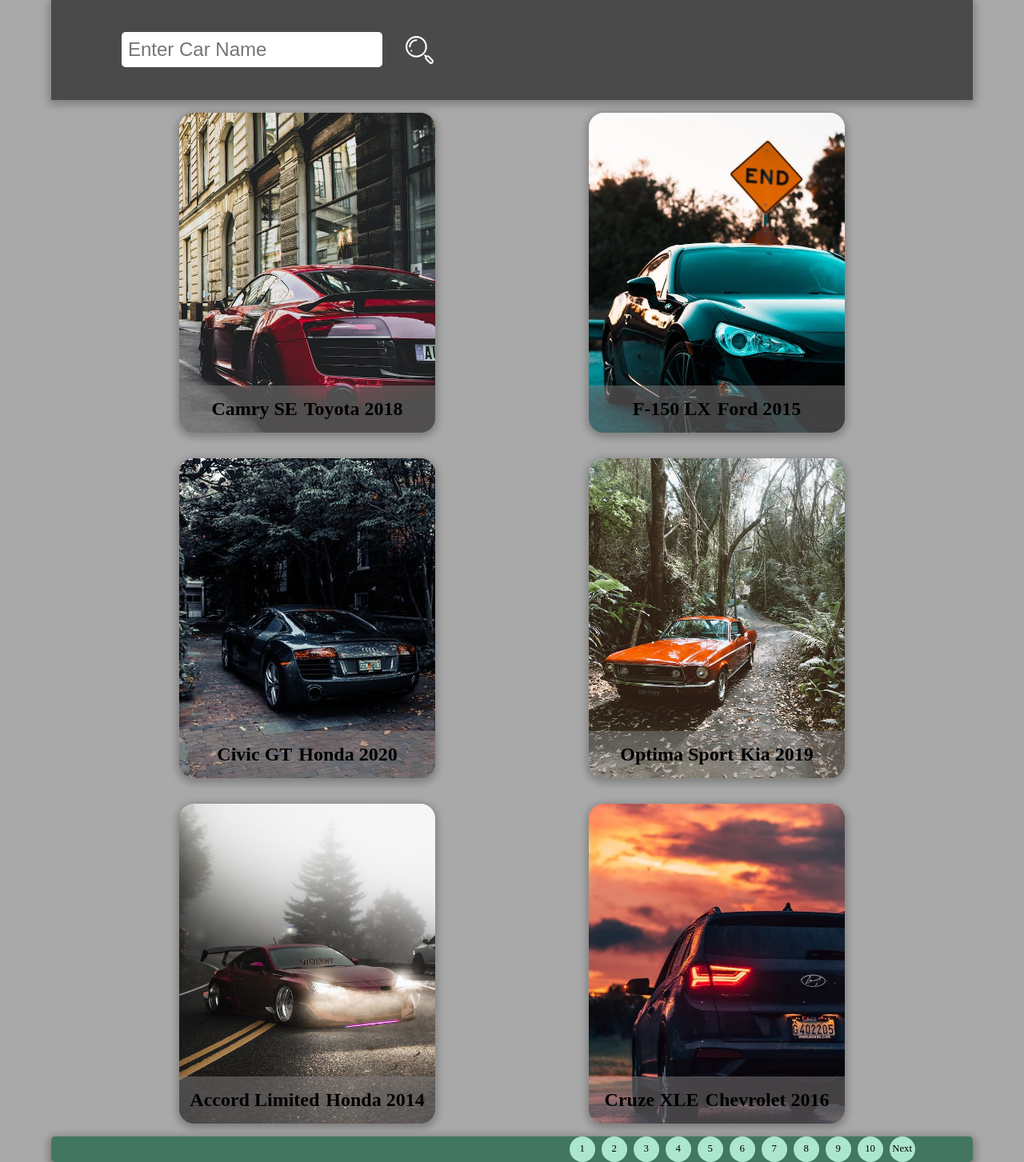
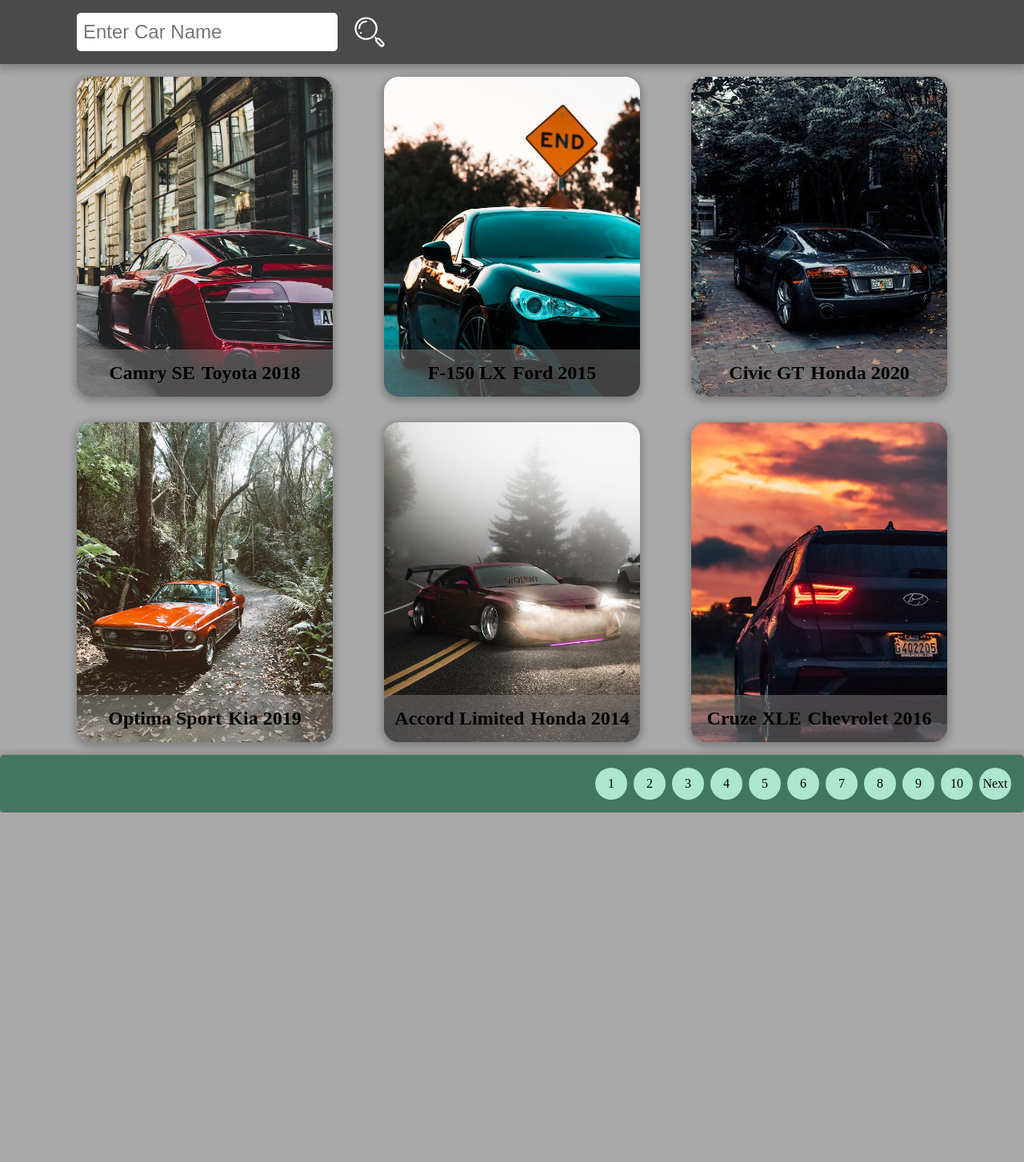
Before and after one commit to endvidous/Car-Gallery-App, a React (Vite) app: page / in a window 1280 px wide. Shown: the whole page at 80% size. After the commit the page ends 1016 px from the top, so only its background shows below. Built offline with nearby package versions, Linux system fonts and the light colour scheme; a web font is replaced by a local one.

Commit message:
Css rollback cause it failed 😝

```diff
--- a/src/Css/index.css
+++ b/src/Css/index.css
@@ -8,22 +8,26 @@
 
 /*Header & Search Bar*/
 .header{
-  padding: 1rem;
+  padding: none;
+  margin: none;
+  width: auto;
+  height: auto;
   background-color: #4a4a4a;
   box-shadow: 0 3px 10px 3px grey;
 }
-
 .search-bar-main{
   display: flex;
-  flex-direction: row;
-  align-items: center;
+
   padding: 1rem;
-  margin: 0;
+  margin: 0 5rem;
 }
 
 .search-input{
   font-size: 1.5rem;
+  color: black;
+
   padding: 0.5rem;
+
   border-radius: 5px;
   border: none;
 }
@@ -33,25 +37,24 @@
 }
 
 .search-button{
-  width: 2.8rem;
+  width: 3rem;
   height: auto;
-  padding: 0.5rem;
-  margin-left: 1rem;
+  margin: 0 1rem;
 }
 
 /*Pagination*/
 .navigation{
   display: flex;
   flex-direction: row;
-  align-items:center;
-  justify-content: flex-end;
+  align-items: center;
+  justify-content:flex-end;
+  background-color: #427661;
   width: auto;
 
   margin: none;
   padding: 0 0.75rem;
 
   border: none;
-  background-color: #427661;
   box-shadow: 0 3px 10px 4px gray;
   border-radius: 5px;
 }
@@ -85,28 +88,6 @@
     width: 1.5rem;
     height: 1.5rem;
     font-size: 0.8rem;
-  }
-}
-
-@media (min-width: 768px) {
-  .header,
-  .search-bar-main,
-  .navigation,
-  .pagination,
-  .row-cars {
-    margin: 0 5%;
-  }
-
-  .arrow,
-  .page-link {
-    width: 1.5rem;
-    height: 1.5rem;
-    font-size: 0.8rem;
-  }
-
-  .image-car {
-    max-width: 100%; /* Adjust as needed */
-    height: auto;
   }
 }
 
```
